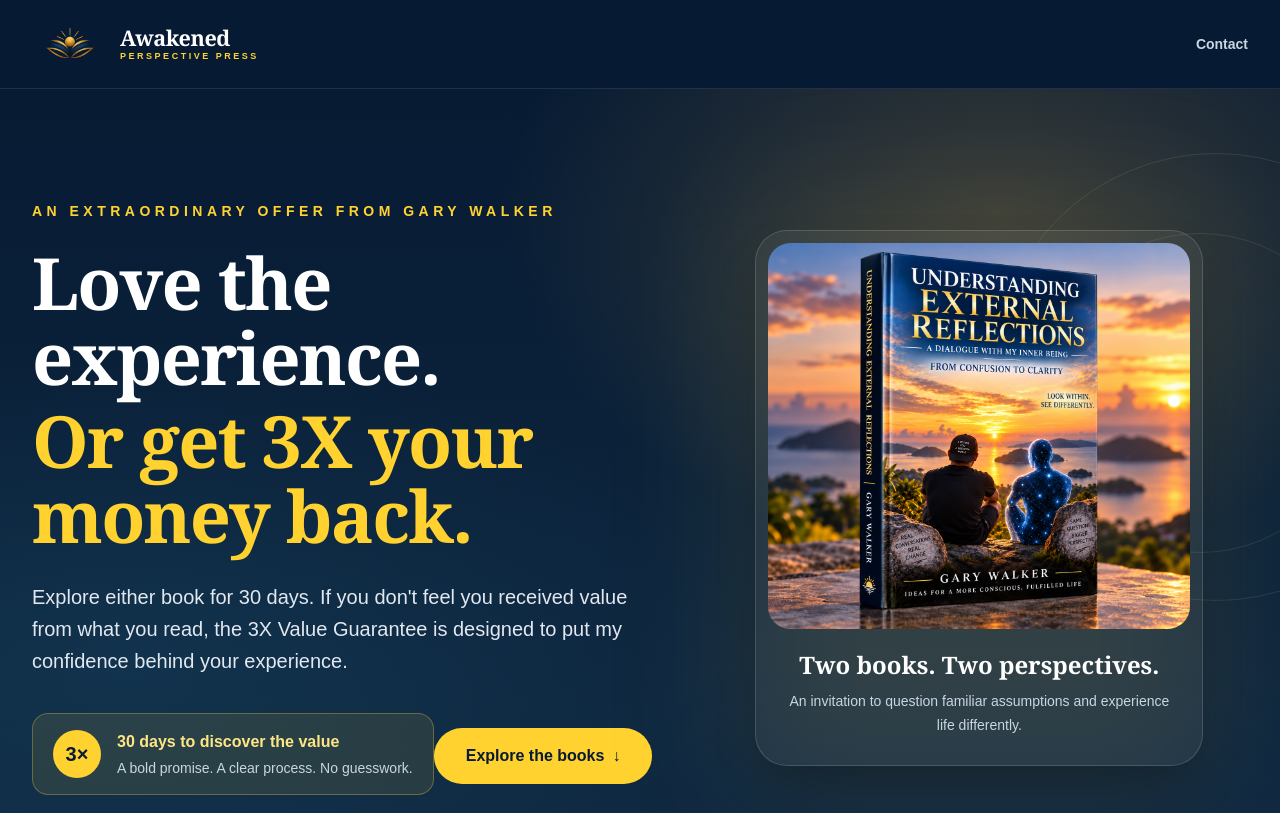
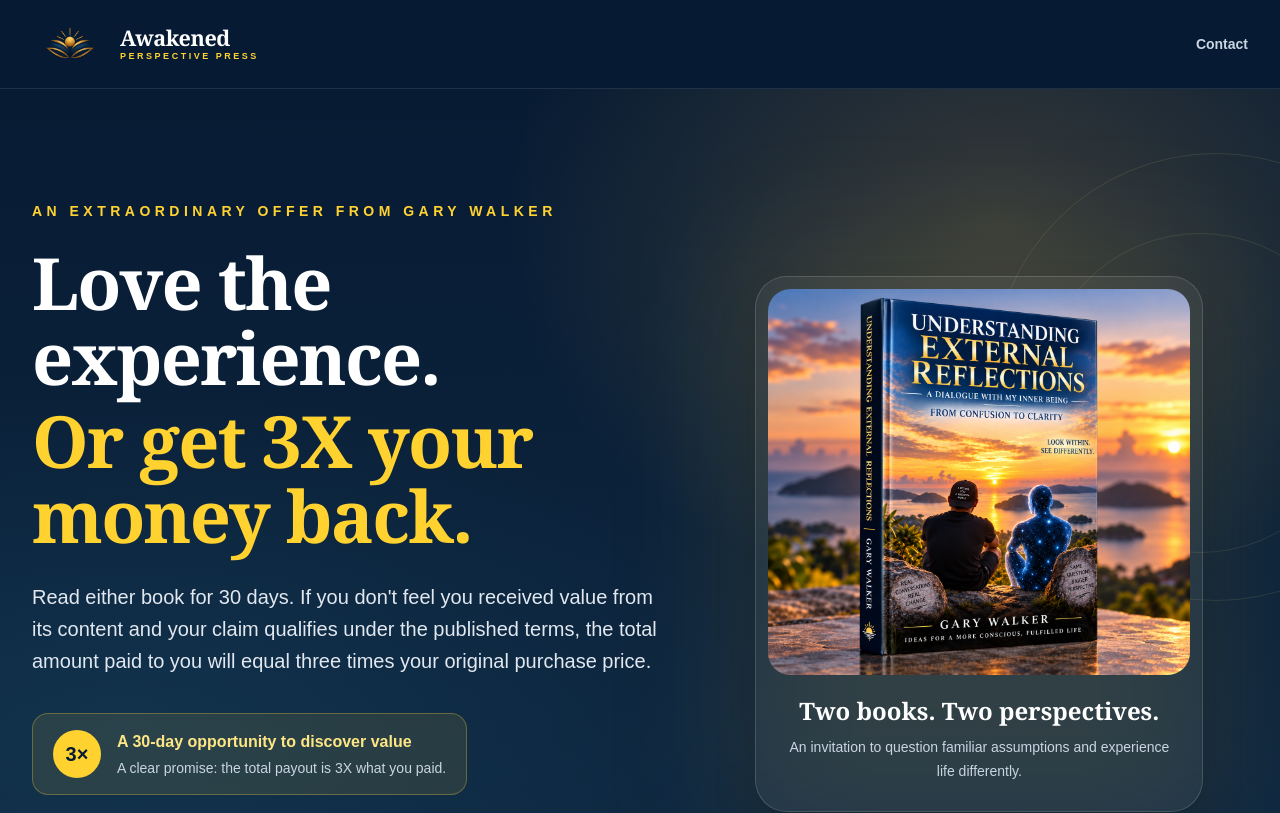
Before and after one commit to ERGProperties/awakened-perspective-press, a Next.js app: page /3x-guarantee in a window 1280 px wide. Shown: the top 813 px of the page. Built offline with nearby package versions, Linux system fonts and the light colour scheme.

Commit message:
Clarify total 3X guarantee payout

```diff
--- a/app/3x-guarantee/page.tsx
+++ b/app/3x-guarantee/page.tsx
@@ -66,13 +66,13 @@ export default function ThreeXGuaranteePage() {
               <span className="mt-2 block text-amber-300">Or get 3X your money back.</span>
             </h1>
             <p className="mt-7 max-w-2xl text-lg leading-8 text-slate-200 sm:text-xl">
-              Explore either book for 30 days. If you don&apos;t feel you received value from what you read, the 3X Value Guarantee is designed to put my confidence behind your experience.
+              Read either book for 30 days. If you don&apos;t feel you received value from its content and your claim qualifies under the published terms, the total amount paid to you will equal three times your original purchase price.
             </p>
             <div className="mt-9 inline-flex items-center gap-4 rounded-2xl border border-amber-300/30 bg-amber-300/10 px-5 py-4">
               <div className="flex h-12 w-12 shrink-0 items-center justify-center rounded-full bg-amber-300 text-xl font-black text-[#071b33]">3×</div>
               <div>
-                <p className="font-bold text-amber-200">30 days to discover the value</p>
-                <p className="mt-1 text-sm text-slate-300">A bold promise. A clear process. No guesswork.</p>
+                <p className="font-bold text-amber-200">A 30-day opportunity to discover value</p>
+                <p className="mt-1 text-sm text-slate-300">A clear promise: the total payout is 3X what you paid.</p>
               </div>
             </div>
             <a href="#choose-your-book" className="mt-9 inline-flex items-center justify-center rounded-full bg-amber-300 px-8 py-4 font-bold text-[#071b33] transition hover:bg-amber-200">
@@ -139,7 +139,7 @@ export default function ThreeXGuaranteePage() {
             {[
               ["01", "Choose your book", "Select the title and edition that feel right for you."],
               ["02", "Take 30 days", "Read the book and decide whether the experience delivered value."],
-              ["03", "Make your decision", "If you are not satisfied, you can submit a request under the published guarantee terms."],
+              ["03", "Request the guarantee", "If you do not feel you received value, submit your claim within the 30-day window and follow the published claim process."],
             ].map(([number, title, description]) => (
               <div key={number} className="rounded-2xl border border-white/10 bg-white/[0.04] p-6">
                 <p className="text-sm font-bold tracking-[0.2em] text-amber-300">{number}</p>
@@ -149,7 +149,7 @@ export default function ThreeXGuaranteePage() {
             ))}
           </div>
           <p className="mx-auto mt-9 max-w-3xl text-center text-xs leading-6 text-slate-400">
-            The complete guarantee terms—including the 30-day eligibility window, qualifying purchases, claim process, payout calculation, and any return requirements for physical editions—will be clearly presented before checkout is enabled.
+            If a claim qualifies, the total payment you receive will equal 3 times the original purchase price. That total includes the amount you originally paid; it is not an additional 3X payment on top of a separate refund. The complete terms—including the claim deadline, eligible editions, claim process, payout timing, and any return requirements for physical books—will be published before checkout is enabled.
           </p>
         </div>
       </section>
```
